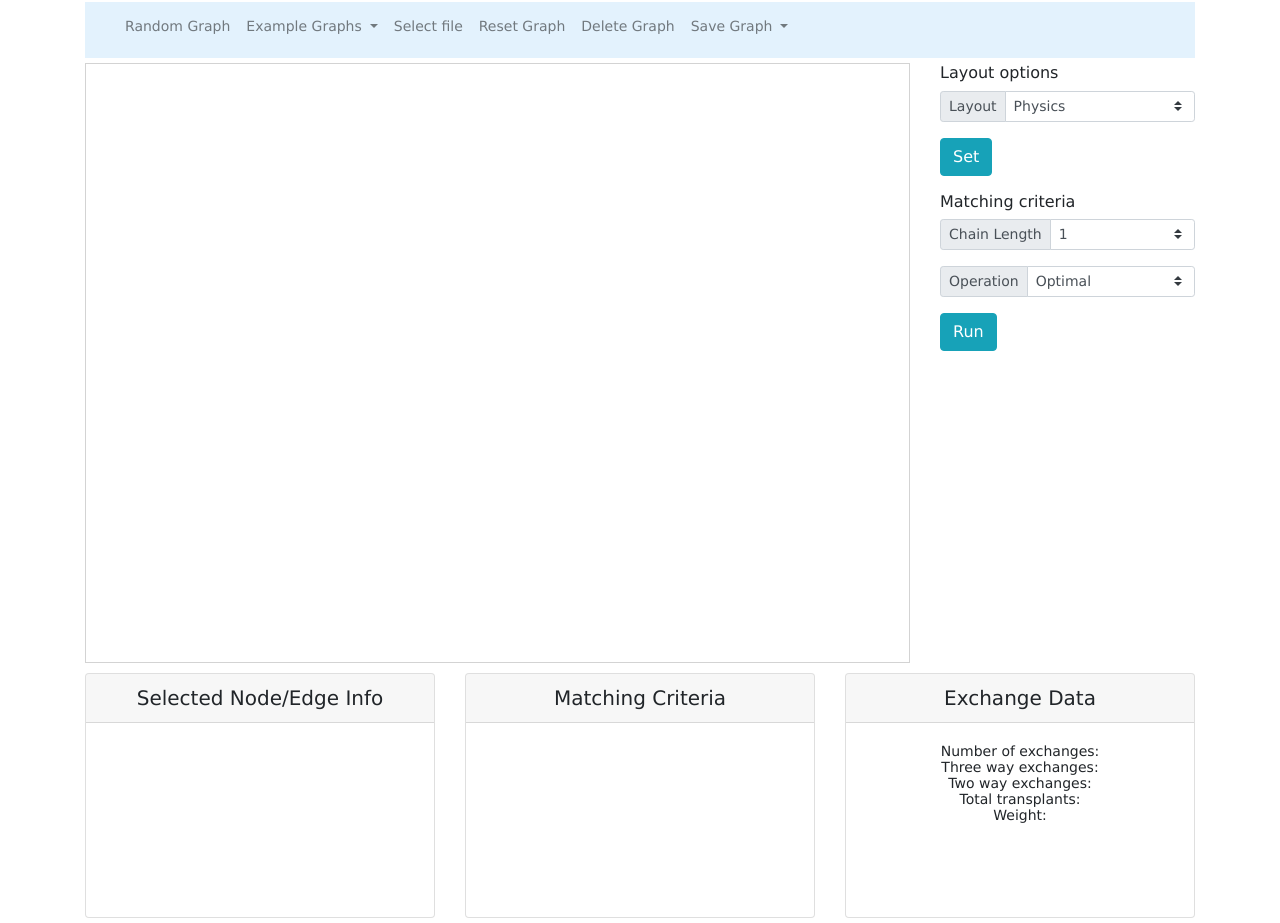
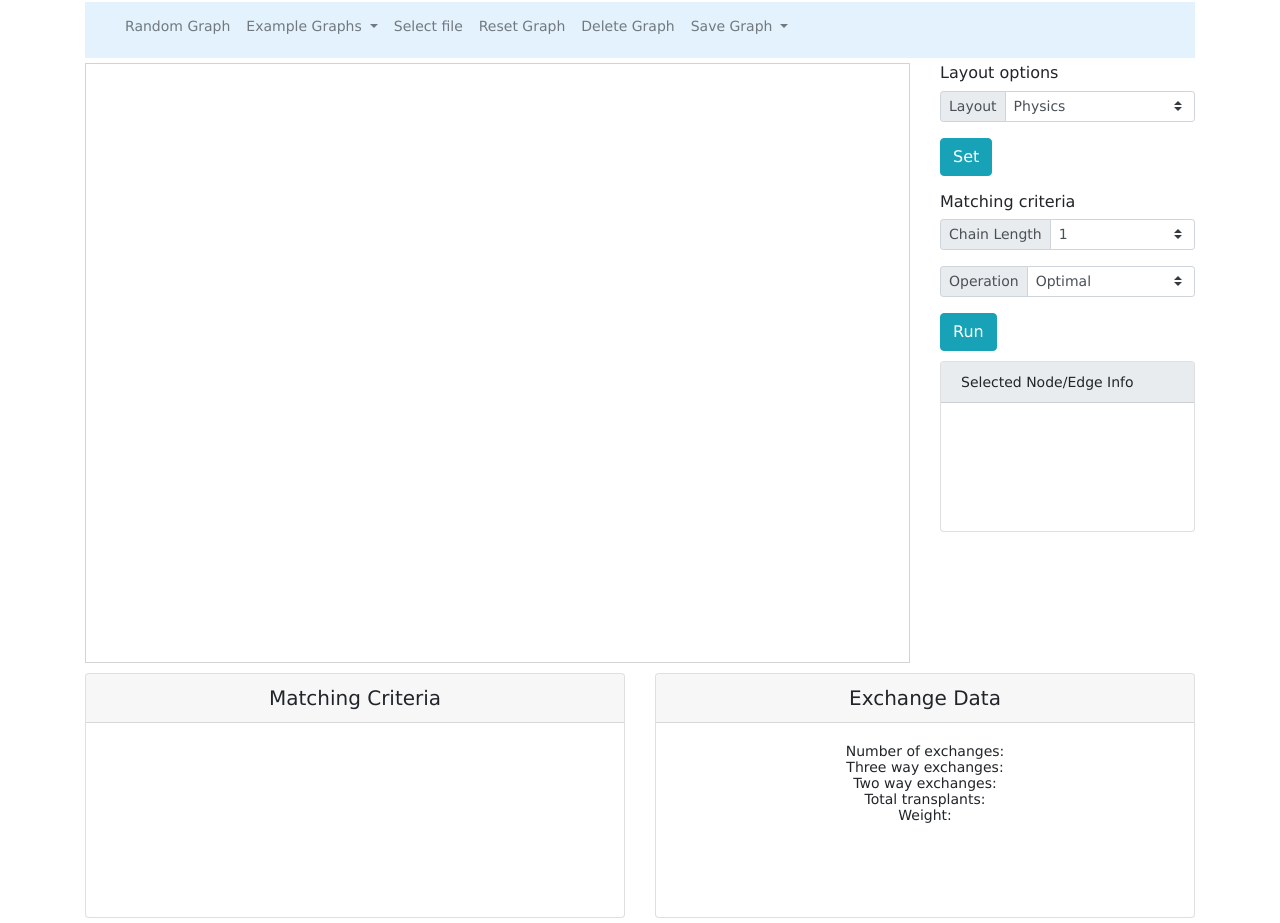
Before and after one commit to jdesbois/MSc-disseratation-code, a website: page index.html in a window 1280 px wide. Shown: the part 44-967 px from the top of the page. Drawn offline with nearby package versions, Linux system fonts and the light colour scheme.

Commit message:
updated location of selected item information
spread matching criteria and exchange data boxes across whole page

```diff
--- a/index.html
+++ b/index.html
@@ -298,27 +298,25 @@ aria-hidden="true">
                         </select>
                     </div>
                     <!--End of matching criteria selection area-->
-                <button class="btn btn-info" id="matching-request">
-                    Run
-                </button>
+                    <button class="btn btn-info" id="matching-request">
+                        Run
+                    </button>
                 </div>
+                <div class="card text-left selected-card"  id="selected-item-info">
+                    <p class="card-header">Selected Node/Edge Info</p>
+                    <div class="card-body">
+                        <span id="selected-item-display"></span>
+
+                    </div>
+                  </div>
 
             </div> <!-- End of control panel-->
         </div> <!-- End of graph/control row-->
         <!-- End of Selected Item Row -->
         <!--Footer content-->
         <div class="row" id="stats-container">
-            <div class="col-lg-4">
-                <div class="card text-center"  id="selected-item-info">
-                    <h5 class="card-header">Selected Node/Edge Info</h5>
-                    <div class="card-body">
-                        <span id="selected-item-display"></span>
-
-                    </div>
-                  </div>
-            </div>
-            <div class="col-lg-4">
-                <div class="card text-center" id="desc-card">
+            <div class="col-lg-6">
+                <div class="card text-center matching-card" id="desc-card">
                     <h5 class="card-header">
                         Matching Criteria
                     </h5>
@@ -327,8 +325,8 @@ aria-hidden="true">
                     </div>
                 </div>
             </div>
-            <div class="col-lg-4">
-                <div class="card text-center" id="exchange-data-card">
+            <div class="col-lg-6">
+                <div class="card text-center matching-card" id="exchange-data-card">
                     <h5 class="card-header">
                         Exchange Data
                     </h5>
--- a/public/css/styles.css
+++ b/public/css/styles.css
@@ -32,14 +32,15 @@ input[type="file"] {
 #stats-container {
     margin-bottom: 5px;
 }
-
-.card {
-    height: 100%;
+/*  Styles the selected item information box */
+.selected-card {
+    margin-top: 10px;
+    height: 171px;
+}
+.selected-card .card-header {
+    background-color: #e9ecef;
 }
 
-/* #desc-card {
-    height: 100%;
-} */
 /* Control panel styling */
 
 
@@ -51,6 +52,6 @@ input[type="file"] {
 }
 
 /* Selected item info panel */
-.card {
+.matching-card {
     min-height: 245px;
 }
--- a/public/script/controller.js
+++ b/public/script/controller.js
@@ -58,7 +58,8 @@ function displaySelectedNodeInfo(params) {
 
 // Displays information about selected edge
 function displaySelectedEdgeInfo(params) {
-    let innerString = `Edge ID: ${params['edges'][0]} Score: ${edges.get(params['edges'][0])['score']}`
+    let innerString = `Edge ID: ${params['edges'][0]} <br />
+                       Score: ${edges.get(params['edges'][0])['score']}`
     document.getElementById('selected-item-display').innerHTML = innerString
 }
 
```
